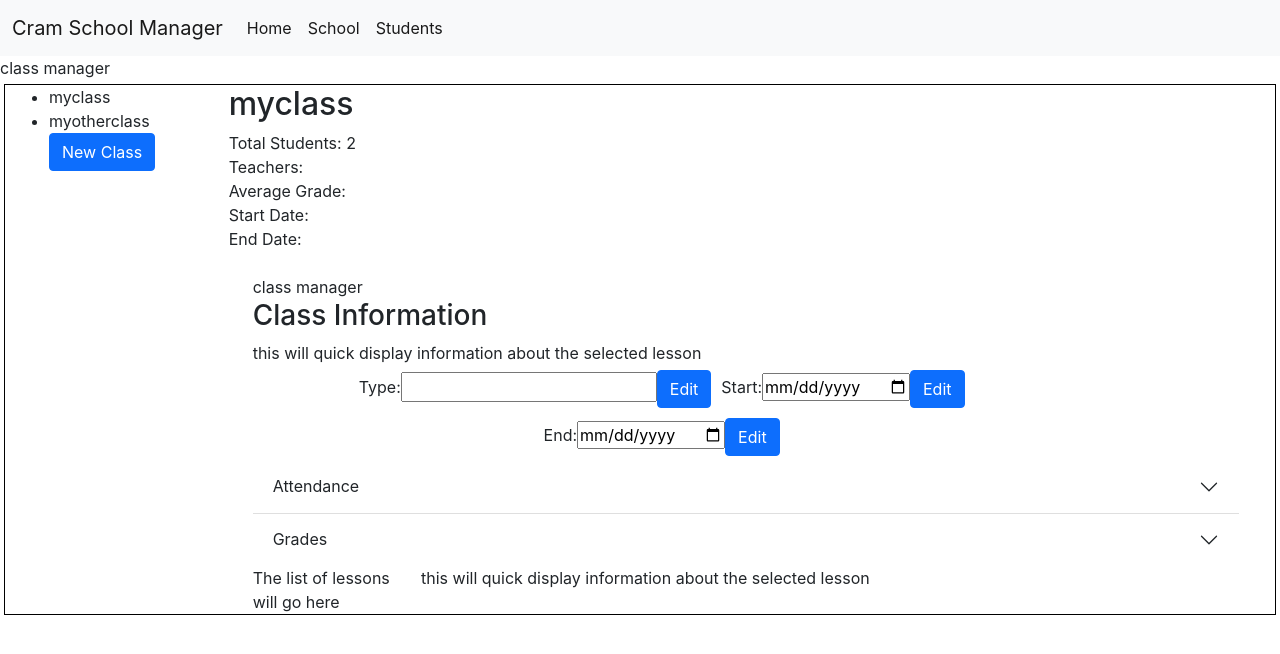
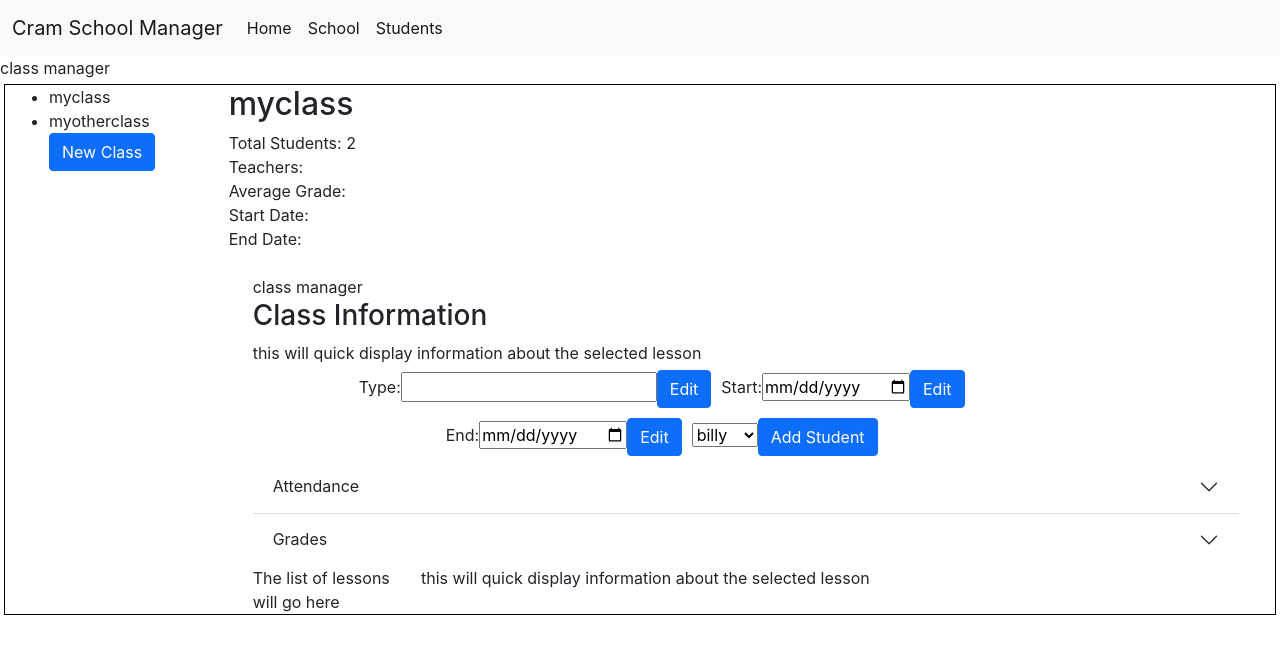
Before and after one commit to CodyGrogan/cramschoolmanager, a React (Create React App) app in the folder client/: page /school in a window 1280 px wide. Shown: the top 654 px of the page. Built offline with nearby package versions, Linux system fonts and the light colour scheme.

Commit message:
can add students into a schoolClass

```diff
--- a/client/src/classes/SchoolClass.ts
+++ b/client/src/classes/SchoolClass.ts
@@ -18,11 +18,15 @@ class SchoolClass{
     endDate: string = '';
     type: string = '';
     lessonList: Lesson[];
+    studentExists: Map<string, boolean> = new Map();
 
     addStudent(student: Student){
-        student.classes.push(this.name);
-        this.studentList.push(student.name);
 
+        if (this.studentExists.get(student.name) != true){
+            this.studentExists.set(student.name, true);
+            student.classes.push(this.name);
+            this.studentList.push(student.name);
+        }
     }
 
     addTeacher(teacher: Teacher){
--- a/client/src/components/ClassManager.tsx
+++ b/client/src/components/ClassManager.tsx
@@ -1,13 +1,16 @@
 
 import { useEffect, useState } from "react";
+import School from "../classes/School";
 import SchoolClass from "../classes/SchoolClass";
+import Student from "../classes/Student";
 import AttendanceTable from "./AttendanceTable";
 
 function ClassManager(props: any){
 
     const [attendanceChart, setAttendanceChart] = useState<JSX.Element>();
+    const [optionArr, setOptionArr] = useState<JSX.Element[]>();
 
-
+    let schoolInfo: School = props.schoolInfo;
     let schoolClass: SchoolClass = props.class;
 
     useEffect(()=>{
@@ -17,6 +20,7 @@ function ClassManager(props: any){
         let key = 'attentable' + datestring;
         let newchart = <AttendanceTable key={key} schoolClass = {schoolClass}/>
         setAttendanceChart(newchart);
+        populateStudentNames();
     },
     [])
 
@@ -27,6 +31,7 @@ function ClassManager(props: any){
         let key = 'attentable' + datestring;
         let newchart = <AttendanceTable key={key} schoolClass = {schoolClass}/>
         setAttendanceChart(newchart);
+        populateStudentNames();
     },
     [props.class])
 
@@ -58,7 +63,36 @@ function ClassManager(props: any){
 
     }
 
+    function populateStudentNames(){
+        let jsxarr: JSX.Element[] = [];
 
+        for (let i = 0; i < schoolInfo.studentList.length; i++){
+            let newoption = <option>{schoolInfo.studentList[i].name}</option>
+            jsxarr.push(newoption);
+        }
+        setOptionArr(jsxarr);
+
+    }
+
+    function addStudentButton(){
+        let selectStudent = (document.getElementById('selectStudent') as HTMLInputElement);
+        let studentname = selectStudent.value;
+        console.log(studentname);
+        let index = schoolInfo.studentList.findIndex( ({ name }) => name === studentname)
+        schoolClass.addStudent(schoolInfo.studentList[index]);
+        props.setEditTrue(true);
+        resetAttendance();
+
+
+    }
+
+    function resetAttendance(){
+        let date = new Date();
+        let datestring = date.toISOString();
+        let key = 'attentable' + datestring;
+        let newchart = <AttendanceTable key={key} schoolClass = {schoolClass}/>
+        setAttendanceChart(newchart);
+    }
 
 
     return(
@@ -73,7 +107,13 @@ function ClassManager(props: any){
               <div className="inputDiv"> <label>Type:<input id='classType' type={'text'} placeholder={schoolClass.type}></input></label><button onClick={()=> editPressed('Type')} className="btn btn-primary">Edit</button></div>
               <div className="inputDiv"> <label>Start:<input id='StartDate' type={'date'} placeholder={schoolClass.type}></input></label><button onClick={()=> editPressed('StartDate')} className="btn btn-primary">Edit</button></div>
               <div className="inputDiv"> <label>End:<input id='EndDate' type={'date'} placeholder={schoolClass.type}></input></label><button onClick={()=> editPressed('EndDate')} className="btn btn-primary">Edit</button></div>
+              <div className="inputDiv">
+                <select id='selectStudent'>
+                    {optionArr}
 
+                </select>
+                <button className="btn btn-primary" onClick={()=>addStudentButton()}>Add Student</button>
+              </div>
 
                 </div>
             </div>
--- a/client/src/components/SchoolManager.tsx
+++ b/client/src/components/SchoolManager.tsx
@@ -29,7 +29,7 @@ function SchoolManager(props: any){
 
         if(schoolInfo.classList[0] !== undefined){
        let newjsx = <ClassSummary class = {schoolInfo.classList[0]} />
-       let newmanager = <ClassManager class = {schoolInfo.classList[selectedClass]} setEditTrue = {setEditTrue} />
+       let newmanager = <ClassManager class = {schoolInfo.classList[selectedClass]} setEditTrue = {setEditTrue} schoolInfo = {schoolInfo} />
        setSummary([newjsx]);
        setManager([newmanager]);
 
@@ -40,7 +40,7 @@ function SchoolManager(props: any){
     useEffect(()=>{
         if(schoolInfo.classList[0] !== undefined){
         let newjsx = <ClassSummary class = {schoolInfo.classList[selectedClass]} />
-        let newmanager = <ClassManager class = {schoolInfo.classList[selectedClass] } setEditTrue = {setEditTrue} />
+        let newmanager = <ClassManager class = {schoolInfo.classList[selectedClass] } setEditTrue = {setEditTrue} schoolInfo = {schoolInfo}/>
        setSummary([newjsx]);
        setManager([newmanager]);
         }
@@ -52,7 +52,7 @@ function SchoolManager(props: any){
 
         if(schoolInfo.classList[0] !== undefined){
             let newjsx = <ClassSummary class = {schoolInfo.classList[selectedClass]} />
-            let newmanager = <ClassManager class = {schoolInfo.classList[selectedClass]} setEditTrue = {setEditTrue} />
+            let newmanager = <ClassManager class = {schoolInfo.classList[selectedClass]} setEditTrue = {setEditTrue} schoolInfo = {schoolInfo}/>
            setSummary([newjsx]);
            setManager([newmanager]);
         }
```
Also changed, not shown: 1 other file (tests, documents, lock files or other folders).
